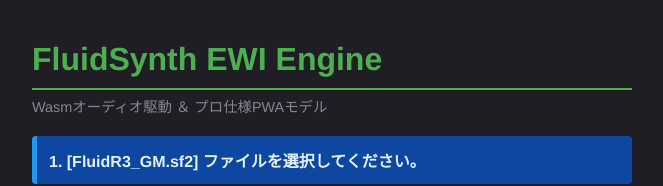
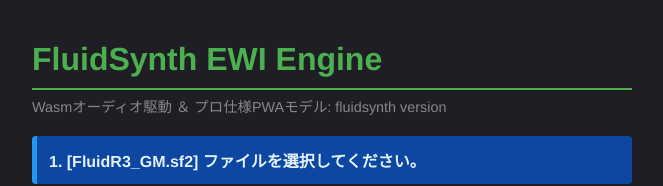
Before and after one commit to cab-tokoron/usbMidiSynth, a plain HTML site: page index.html in a window 1280 px wide. Shown: the top 186 px of the page, without its empty margins (308-971 px from the left). Drawn offline with Linux system fonts and the light colour scheme.

Commit message:
Update subtitle and format HTML structure
Updated the subtitle to include 'fluidsynth version' and formatted the HTML structure.

```diff
--- a/index.html
+++ b/index.html
@@ -24,7 +24,7 @@
 <body>
 
     <h1>FluidSynth EWI Engine</h1>
-    <div class="subtitle">Wasmオーディオ駆動 ＆ プロ仕様PWAモデル</div>
+    <div class="subtitle">Wasmオーディオ駆動 ＆ プロ仕様PWAモデル: fluidsynth version </div>
 
     <div id="status" class="status info">1. [FluidR3_GM.sf2] ファイルを選択してください。</div>
 
```
